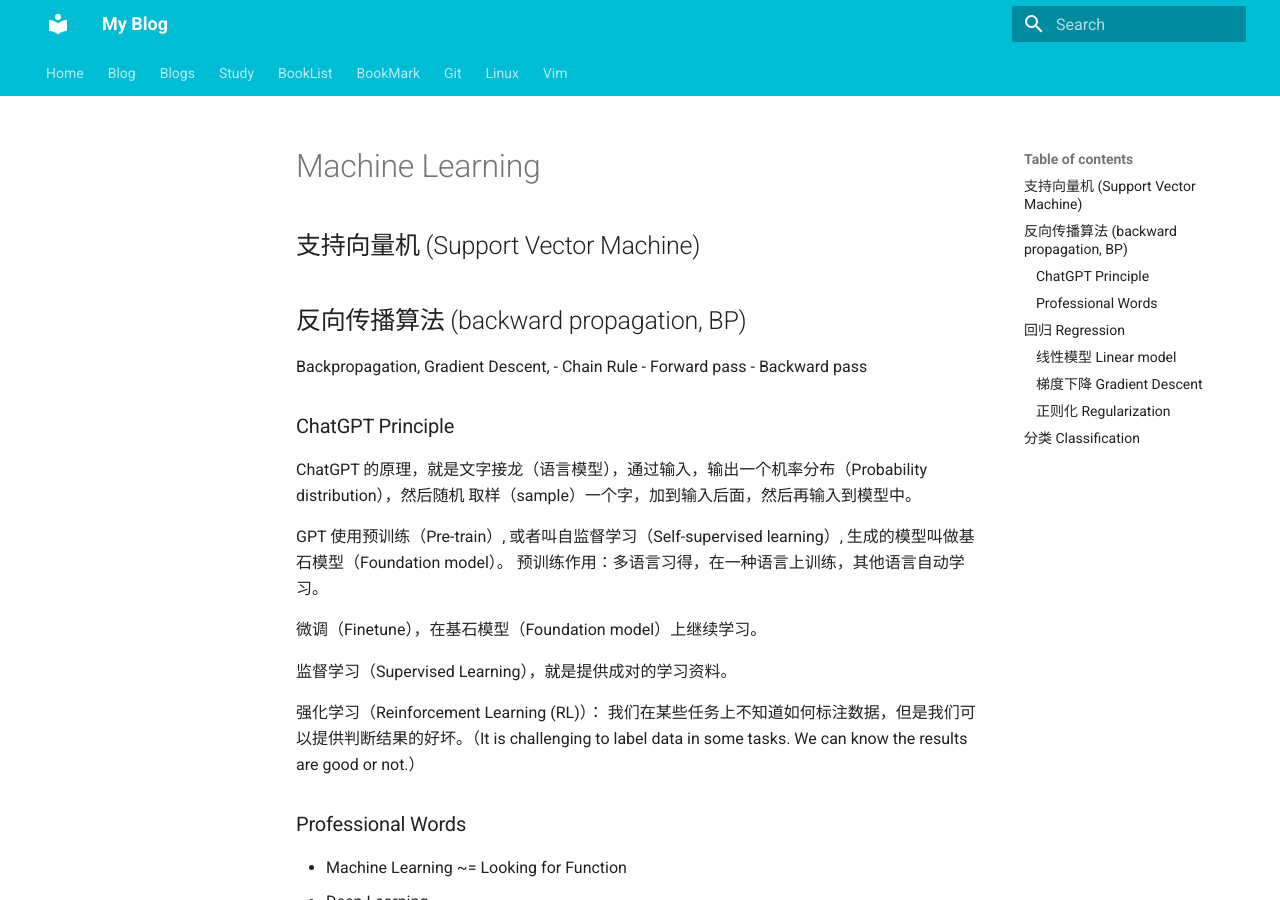
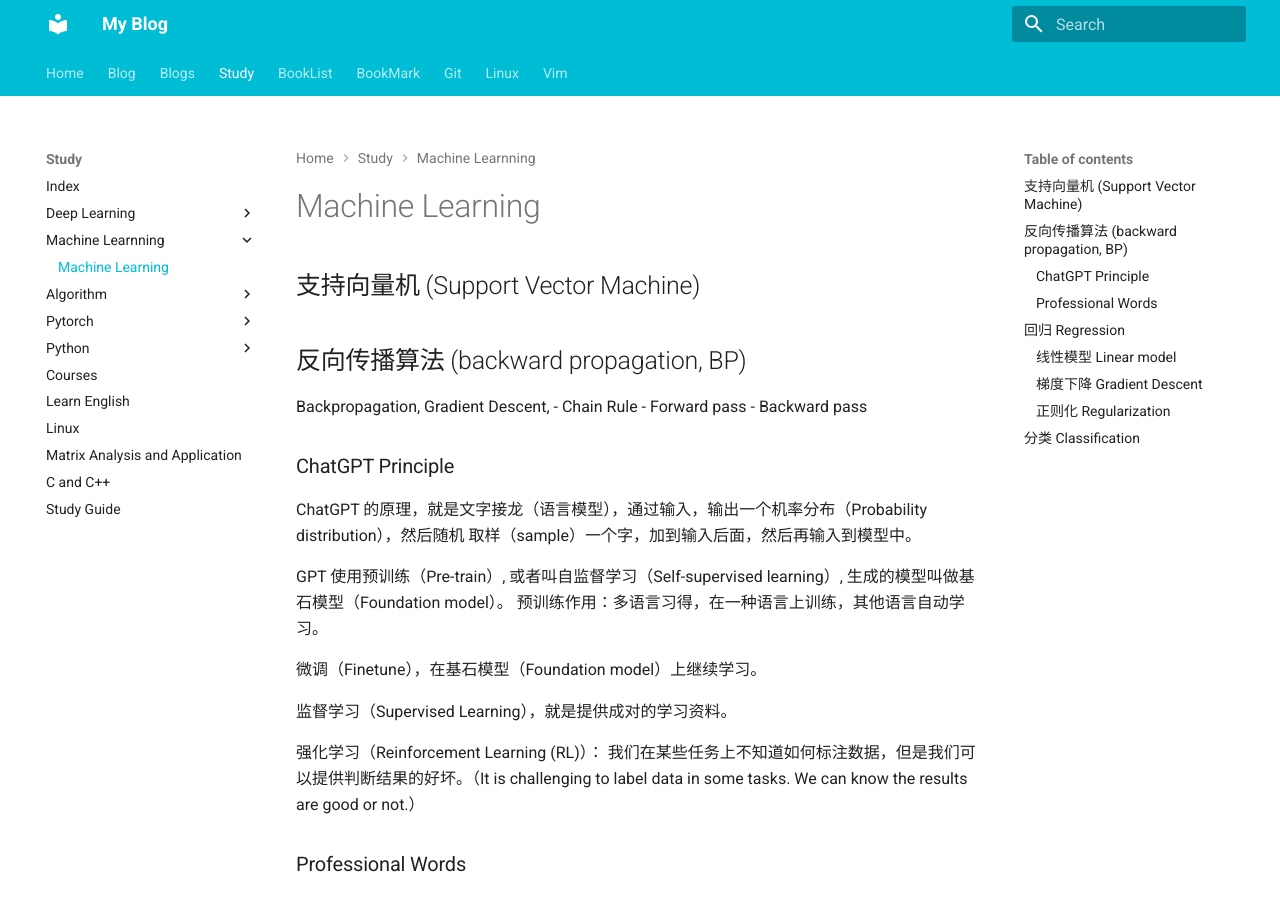
Before and after one commit to WGZ-W/wgz-w.github.io, an MkDocs documentation site: the page built from docs/Study/Machine-Learning/machine-learning.md, in a window 1280 px wide and 900 px high. Built offline with MkDocs 1.6.1 and Material for MkDocs 9.7.7, drawn with Linux system fonts in a browser that asks for light colours.

Commit message:
Update mkdocs.yml: update nav

```diff
--- a/mkdocs.yml
+++ b/mkdocs.yml
@@ -20,6 +20,7 @@
   - Home: index.md
   - Blog:
     - blog/index.md
+
   - Blogs:
     - Blogs/index.md
     - Blogs/daily.md
@@ -30,22 +31,26 @@
     - Blogs/minihabits.md
     - Blogs/sentences.md
     - Blogs/works.md
+
   - Study:
     - Study/index.md
     - Deep Learning:
       - Study/Deep-Learning/preliminary.md
       - Study/Deep-Learning/linear-network.md
       - Study/Deep-Learning/deep-learning.md
-
-    - Study/algorithm.md
+    - Machine Learnning:
+      - Study/Machine-Learning/machine-learning.md
+    - Algorithm:
+      - Study/Algorithm/algorithm.md
+    - Pytorch:
+      - Study/Pytorch/pytorch.md
+    - Python:
+      - Study/Python/python.md
     - Study/courses.md
     - Study/english.md
     - Study/linux.md
-    - Study/machine-learning.md
     - Study/matrix.md
     - Study/programming-language.md
-    - Study/python.md
-    - Study/pytorch.md
     - Study/study-guide.md
 
   - BookList:
@@ -54,17 +59,20 @@
     - BookList/magic-tree-house.md
     - BookList/novel.md
     - BookList/professional-computer.md
+
   - BookMark:
     - BookMark/blogs.md
     - BookMark/bookmarks.md
     - BookMark/download-book.md
     - BookMark/manual-doc.md
+
   - Git:
     - Git/index.md
     - Git/connect-with-ssh.md
     - Git/git-basic.md
     - Git/github-actions.md
     - Git/troubleshooting-ssh.md
+
   - Linux:
     - Linux/index.md
     - Linux/basic.md
@@ -85,10 +93,8 @@
       - Linux/Tools/v2raya.md
       - Linux/Tools/vscode.md
 
-
-
-
   - Vim:
+    - Vim/index.md
     - Vim/editor.md
     - Vim/nvim.md
     - Vim/vim-basic.md
```
